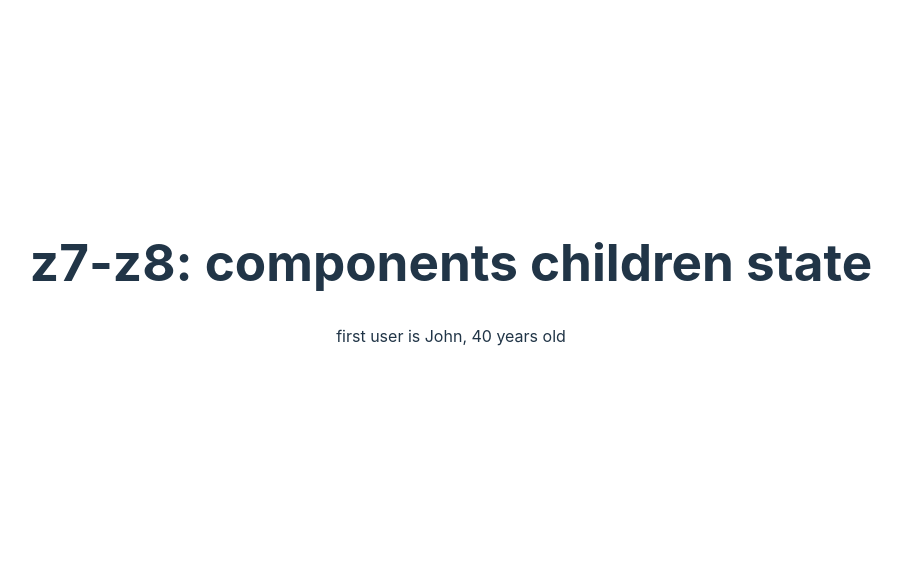
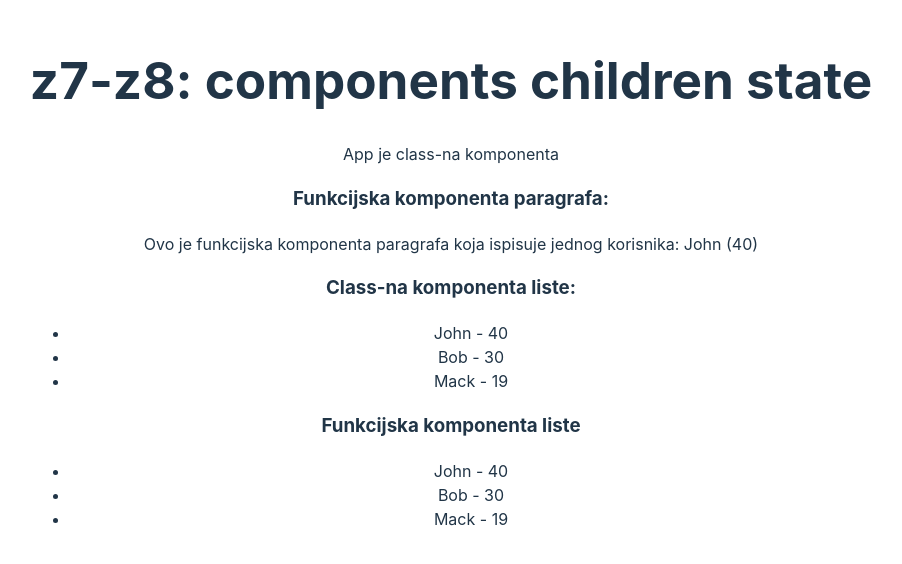
Before and after one commit to komer-algebra/z07-z08-components-children-state, a React (Vite) app: page / in a window 1280 px wide. Shown: the part 118-682 px from the top of the page, without its empty margins (189-1091 px from the left). Built offline with nearby package versions, Linux system fonts and the light colour scheme.

Commit message:
z7 finished

```diff
--- a/package.json
+++ b/package.json
@@ -10,6 +10,7 @@
     "preview": "vite preview"
   },
   "dependencies": {
+    "prop-types": "^15.8.1",
     "react": "^18.2.0",
     "react-dom": "^18.2.0"
   },
--- a/src/App.jsx
+++ b/src/App.jsx
@@ -1,5 +1,6 @@
 import { Component } from 'react';
 import './App.css'
+import {Paragraf, UserListClass, UserListFunction} from './components'
 
 class App extends Component {
   constructor(){
@@ -15,7 +16,17 @@ class App extends Component {
     return (
       <>
         <h1>z7-z8: components children state</h1>
-        <p>first user is {this.users[0].name}, {this.users[0].age} years old</p>
+
+        <p>App je class-na komponenta</p>
+
+        <h3>Funkcijska komponenta paragrafa:</h3>
+        <Paragraf name={this.users[0].name} age={this.users[0].age} />
+
+        <h3>Class-na komponenta liste:</h3>
+        <UserListClass users={this.users} />
+
+        <h3>Funkcijska komponenta liste</h3>
+        <UserListFunction users={this.users} />
       </>
     );
   }
--- /dev/null
+++ b/src/components/index.js
@@ -0,0 +1,3 @@
+export {default as Paragraf} from './paragraf';
+export {default as UserListClass} from './userListClass';
+export {default as UserListFunction} from './userListFunction';
--- /dev/null
+++ b/src/components/userListClass.jsx
@@ -0,0 +1,18 @@
+import { Component } from "react";
+import PropTypes from 'prop-types';
+
+class UserListClass extends Component {
+  propTypes = {
+    users: PropTypes.object.isRequired
+  }
+
+  render(){
+    const users = this.props.users;
+    const userItems = users.map( i => <li key="">{i.name} - {i.age}</li>) ;
+    return (<ul>
+      {userItems}
+    </ul>);
+  }
+}
+
+export default UserListClass;
--- /dev/null
+++ b/src/components/userListFunction.jsx
@@ -0,0 +1,12 @@
+import PropTypes from 'prop-types';
+
+const UserListFunction = ({users}) => {
+  const userItems = users.map( i => <li key="">{i.name} - {i.age}</li> );
+  return <ul> {userItems} </ul>;
+}
+
+UserListFunction.propTypes = {
+  users: PropTypes.object.isRequired
+}
+
+export default UserListFunction;
```
Also changed, not shown: src/components/paragraf.jsx (added, +9 -0 lines).
